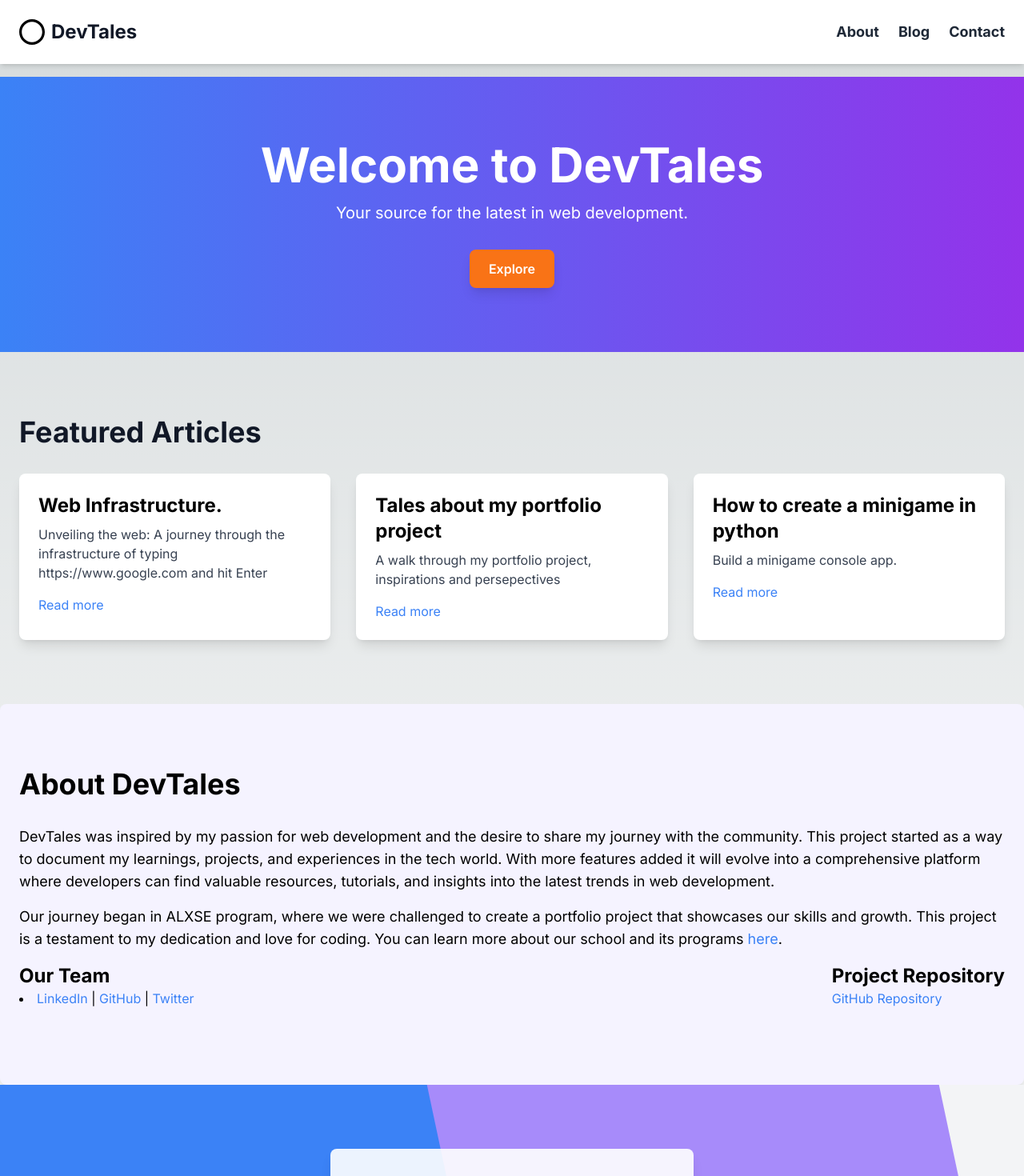
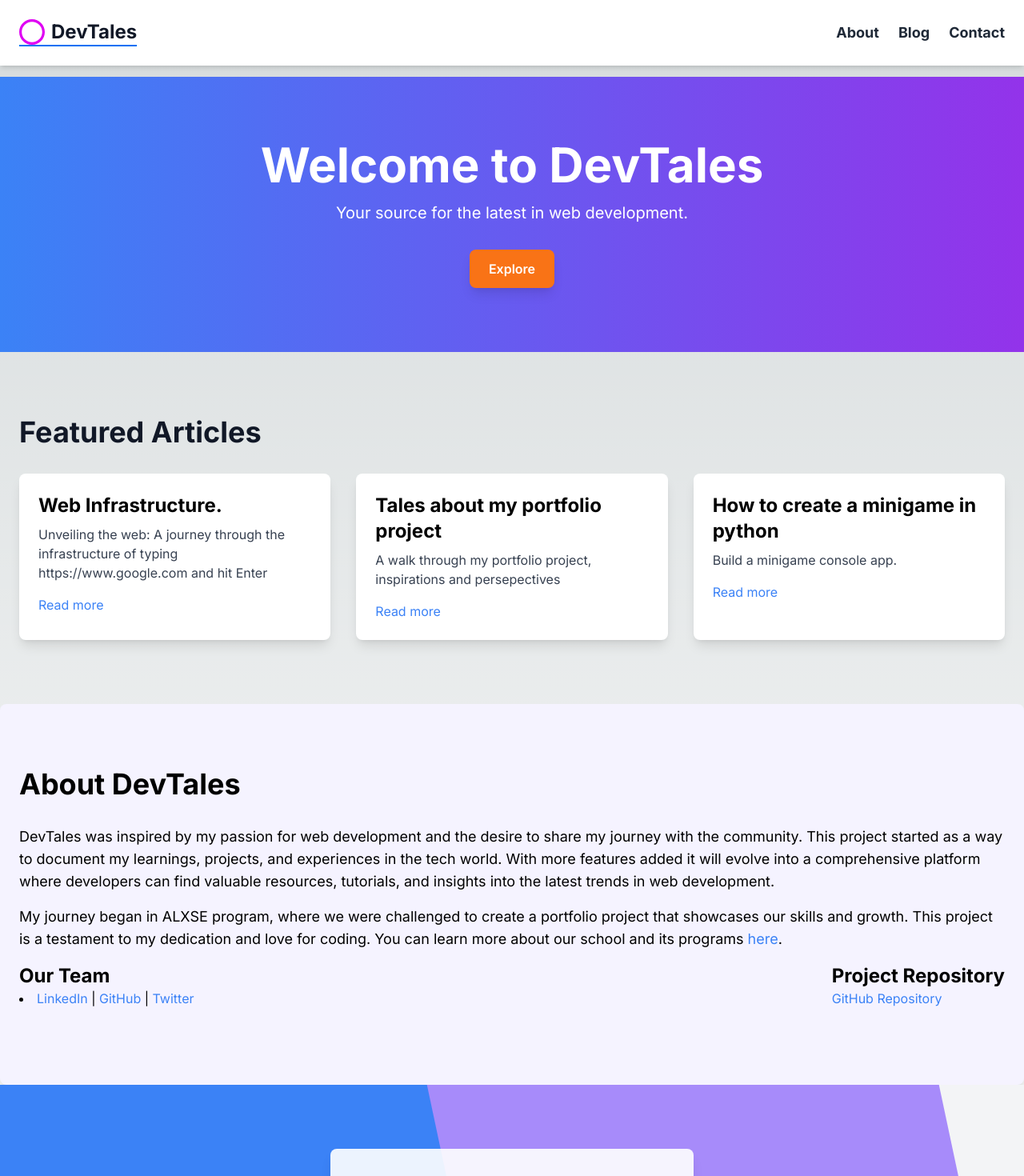
Before and after one commit to kilokomuli/devtales, a Next.js app: page / in a window 1280 px wide. Shown: the top 1470 px of the page at 80% size. Built offline with nearby package versions, Linux system fonts and the light colour scheme.

Commit message:
routing single page application

```diff
--- a/src/app/page.tsx
+++ b/src/app/page.tsx
@@ -3,7 +3,7 @@ import Navbar from './ui/navbar';
 import Hero from './ui/hero';
 import Footer from './ui/footer';
 import Newsletter from './ui/newsletter';
-import About from './ui/about';
+import About from './pages/about';
 import Features from './ui/features';
 
 
--- /dev/null
+++ b/src/app/pages/about.tsx
@@ -0,0 +1,29 @@
+export default function About () {
+  return (
+      <section id="about" className="py-20 bg-violet-50 shadow-lg rounded-lg w-full">
+          <div className="max-w-7xl mx-auto px-6">
+              <h2 className="text-4xl font-bold mb-8">About DevTales</h2>
+              <p className="text-lg mb-4">DevTales was inspired by my passion for web development and the desire to share my journey with the community. This project started as a way to document my learnings, projects, and experiences in the tech world. With more features added it will evolve into a comprehensive platform where developers can find valuable resources, tutorials, and insights into the latest trends in web development.</p>
+              <p className="text-lg mb-4">
+              My journey began in ALXSE program, where we were challenged to create a portfolio project that showcases our skills and growth. This project is a testament to my dedication and love for coding. You can learn more about our school and its programs <a href="https://www.alxafrica.com/" className="text-blue-500 hover:underline">here</a>.
+              </p>
+              <div className="flex flex-col md:flex-row justify-between items-start md:items-center mb-4">
+        <div className="flex flex-col mb-4 md:mb-0">
+          <h3 className="text-2xl font-bold">Our Team</h3>
+          <ul className="list-disc list-inside">
+            <li>
+              <a href="https://www.linkedin.com/in/emma-kiloko-0b4823229/" className="text-blue-500 hover:underline">LinkedIn</a> |
+              <a href="https://github.com/kilokomuli" className="text-blue-500 hover:underline"> GitHub</a> |
+              <a href="https://x.com/MuliEmmah23" className="text-blue-500 hover:underline"> Twitter</a>
+            </li>
+          </ul>
+        </div>
+        <div>
+          <h3 className="text-2xl font-bold">Project Repository</h3>
+          <a href="https://github.com/kilokomuli/devtales" className="text-blue-500 hover:underline">GitHub Repository</a>
+        </div>
+      </div>
+    </div>
+  </section>
+);
+};
--- a/src/app/ui/about.tsx
+++ /dev/null
@@ -1,29 +0,0 @@
-export default function About () {
-    return (
-        <section id="about" className="py-20 bg-violet-50 shadow-lg rounded-lg w-full">
-            <div className="max-w-7xl mx-auto px-6">
-                <h2 className="text-4xl font-bold mb-8">About DevTales</h2>
-                <p className="text-lg mb-4">DevTales was inspired by my passion for web development and the desire to share my journey with the community. This project started as a way to document my learnings, projects, and experiences in the tech world. With more features added it will evolve into a comprehensive platform where developers can find valuable resources, tutorials, and insights into the latest trends in web development.</p>
-                <p className="text-lg mb-4">
-                Our journey began in ALXSE program, where we were challenged to create a portfolio project that showcases our skills and growth. This project is a testament to my dedication and love for coding. You can learn more about our school and its programs <a href="https://www.alxafrica.com/" className="text-blue-500 hover:underline">here</a>.
-                </p>
-                <div className="flex flex-col md:flex-row justify-between items-start md:items-center mb-4">
-          <div className="flex flex-col mb-4 md:mb-0">
-            <h3 className="text-2xl font-bold">Our Team</h3>
-            <ul className="list-disc list-inside">
-              <li>
-                <a href="https://www.linkedin.com/in/emma-kiloko-0b4823229/" className="text-blue-500 hover:underline">LinkedIn</a> |
-                <a href="https://github.com/kilokomuli" className="text-blue-500 hover:underline"> GitHub</a> |
-                <a href="https://x.com/MuliEmmah23" className="text-blue-500 hover:underline"> Twitter</a>
-              </li>
-            </ul>
-          </div>
-          <div>
-            <h3 className="text-2xl font-bold">Project Repository</h3>
-            <a href="https://github.com/kilokomuli/devtales" className="text-blue-500 hover:underline">GitHub Repository</a>
-          </div>
-        </div>
-      </div>
-    </section>
-  );
-};
--- /dev/null
+++ b/src/app/ui/navbar.module.css
@@ -0,0 +1,4 @@
+.active {
+    color: #df00f3; /* Change this to your preferred color */
+    border-bottom: 2px solid #0070f3; /* This adds a bottom border to the active link */
+}
--- a/src/app/ui/navbar.tsx
+++ b/src/app/ui/navbar.tsx
@@ -1,23 +1,30 @@
+"use client"
 import Link from 'next/link';
+import { useRouter } from 'next/router';
 import DevTalesLogo from './dave-logo';
+import styles from './navbar.module.css';
 
 export default function Navbar() {
+    const router = useRouter();
+
     return (
         <nav className="fixed top-0 left-0 flex items-center justify-between p-6 bg-white shadow-md w-full z-50">
-                <Link href="/" className="flex items-center">
+            <Link href="/">
+                <a className={`flex items-center ${router.pathname === '/' ? styles.active : ''}`}>
                     <div className="w-8 h-8">
                         <DevTalesLogo />
                     </div>
                     <span className="ml-2 text-2xl font-bold text-gray-900">DevTales</span>
+                </a>
             </Link>
             <div className="flex space-x-6">
-                <Link href="#about" className="text-lg font-bold text-gray-800 hover:text-gray-900">
+                <Link href="#about" className={`text-lg font-bold text-gray-800 hover:text-gray-900 ${router.pathname === '#about' ? styles.active : ''}`}>
                         About
                 </Link>
-                <Link href="#featured" className="text-lg font-bold text-gray-800 hover:text-gray-900">
+                <Link href="#featured" className={`text-lg font-bold text-gray-800 hover:text-gray-900 ${router.pathname === '#featured' ? styles.active : ''}`}>
                         Blog
                 </Link>
-                <Link href="#contact" className="text-lg font-bold text-gray-800 hover:text-gray-900">
+                <Link href="#contact" className={`text-lg font-bold text-gray-800 hover:text-gray-900 ${router.pathname === '#contact' ? styles.active : ''}`}>
                         Contact
                 </Link>
             </div>
```
Lines whose indentation alone changed are shown as unchanged.
